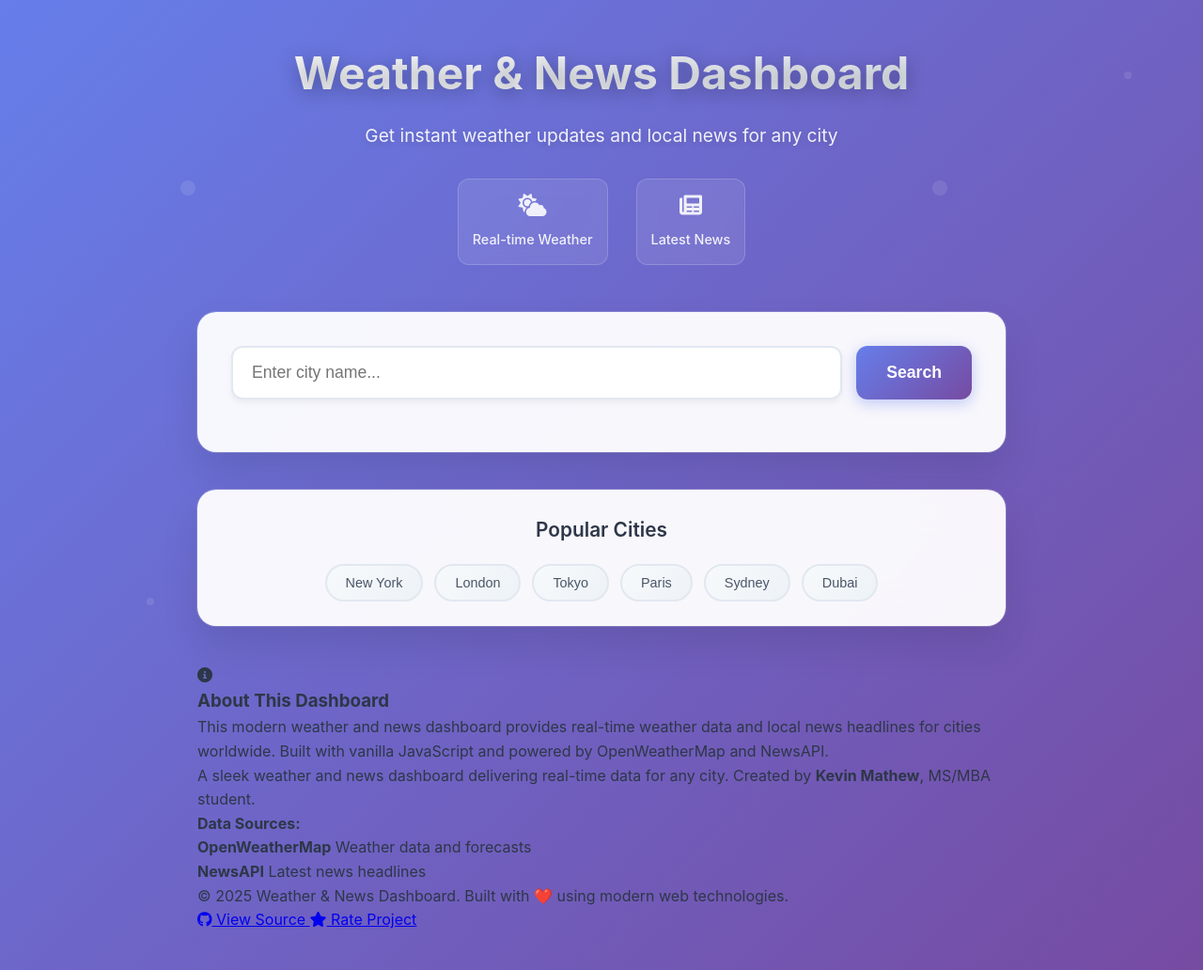
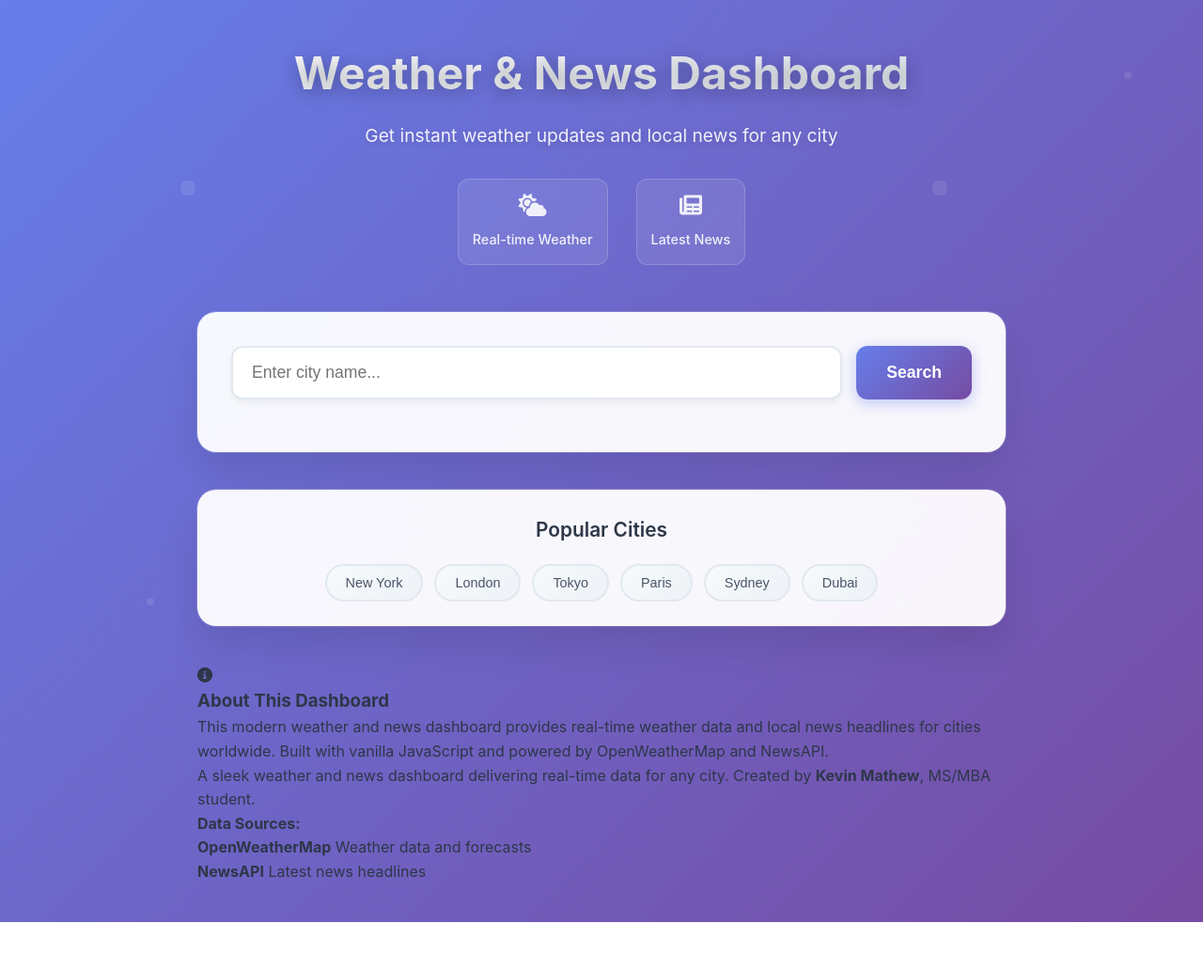
Before and after one commit to kmathew30/cs1060-kmathew30-hw1, a website built with Vite: page index.html in a window 1280 px wide. Shown: the whole page at 94% size. After the commit the page ends 981 px from the top, so only its background shows below. Built offline with nearby package versions, Linux system fonts and the light colour scheme.

Commit message:
Remove Footer Content

```diff
--- a/index.html
+++ b/index.html
@@ -143,19 +143,6 @@
 
       <!-- Footer -->
       <footer class="footer">
-        <div class="footer-content">
-          <p>&copy; 2025 Weather & News Dashboard. Built with ❤️ using modern web technologies.</p>
-          <div class="footer-links">
-            <a href="#" class="footer-link">
-              <i class="fab fa-github"></i>
-              View Source
-            </a>
-            <a href="#" class="footer-link">
-              <i class="fas fa-star"></i>
-              Rate Project
-            </a>
-          </div>
-        </div>
       </footer>
     </div>
     <script type="module" src="/main.js"></script>
```
